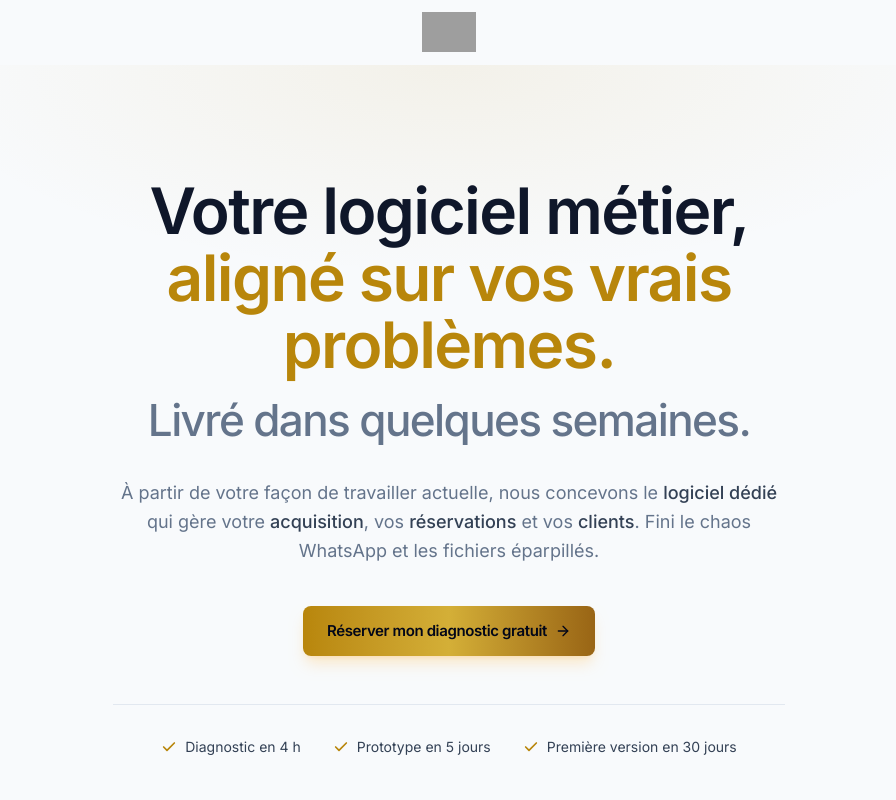
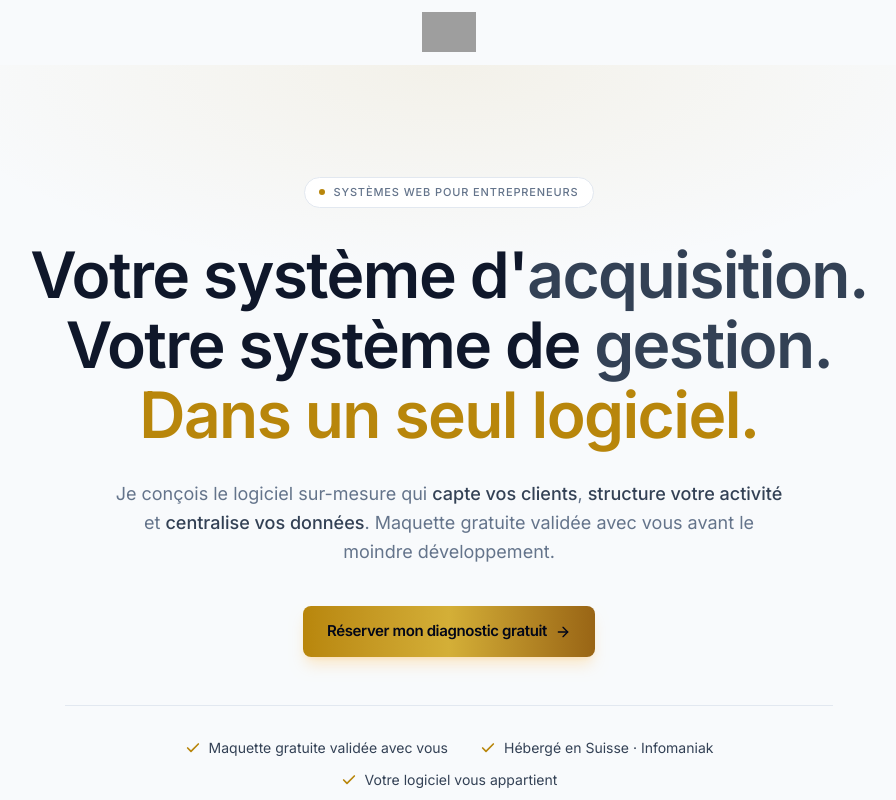
Before and after one commit to PATAWALA/System-Architect, a Next.js app: page / in a window 1280 px wide. Shown: the top 800 px of the page, without its empty margins (191-1087 px from the left). Built offline with nearby package versions, Linux system fonts and the light colour scheme; grey boxes are pictures that could not be loaded.

Commit message:
094 update

```diff
--- a/components/sections/hero-section.tsx
+++ b/components/sections/hero-section.tsx
@@ -5,9 +5,9 @@ import { ArrowRight, Check } from "lucide-react";
 import { Button } from "@/components/ui/button";
 
 const REASSURANCES = [
-  "Diagnostic en 4 h",
-  "Prototype en 5 jours",
-  "Première version en 30 jours",
+  "Maquette gratuite validée avec vous",
+  "Hébergé en Suisse · Infomaniak",
+  "Votre logiciel vous appartient",
 ];
 
 export function HeroSection() {
@@ -19,7 +19,7 @@ export function HeroSection() {
 
   return (
     <section className="relative overflow-hidden">
-      {/* Halo doré discret en fond */}
+      {/* Halo doré discret */}
       <div
         aria-hidden
         className="absolute inset-x-0 top-0 h-[600px] bg-[radial-gradient(ellipse_60%_50%_at_50%_0%,rgba(184,134,11,0.08),transparent_70%)] pointer-events-none"
@@ -27,22 +27,35 @@ export function HeroSection() {
 
       <div className="relative mx-auto max-w-4xl px-6 pt-20 pb-24 lg:pt-28 lg:pb-32">
         <div className="flex flex-col items-center text-center">
-          {/* ---------- H1 — orienté logiciel métier ---------- */}
+          {/* ---------- Badge ---------- */}
+          <motion.div
+            initial={{ opacity: 0, y: 10 }}
+            animate={{ opacity: 1, y: 0 }}
+            transition={{ duration: 0.5 }}
+            className="inline-flex items-center gap-2 px-3.5 py-1.5 rounded-full bg-white border border-[#E2E8F0] text-[11px] font-medium tracking-[0.08em] uppercase text-[#64748B]"
+          >
+            <span className="w-1.5 h-1.5 rounded-full bg-[#B8860B]" />
+            Systèmes web pour entrepreneurs
+          </motion.div>
+
+          {/* ---------- H1 en 3 lignes ---------- */}
           <motion.h1
             initial={{ opacity: 0, y: 16 }}
             animate={{ opacity: 1, y: 0 }}
-            transition={{ duration: 0.7, ease: [0.22, 1, 0.36, 1] as const }}
-            className="text-[40px] sm:text-5xl lg:text-[64px] font-semibold tracking-tight text-[#0F172A] leading-[1.05] max-w-4xl"
+            transition={{
+              duration: 0.7,
+              delay: 0.05,
+              ease: [0.22, 1, 0.36, 1] as const,
+            }}
+            className="mt-8 text-[36px] sm:text-5xl lg:text-[64px] font-semibold tracking-tight text-[#0F172A] leading-[1.1]"
           >
-            Votre logiciel métier,
+            Votre système d'
+            <span className="text-[#334155]">acquisition.</span>
             <br />
-            <span className="text-[#B8860B]">
-              aligné sur vos vrais problèmes.
-            </span>
+            Votre système de{" "}
+            <span className="text-[#334155]">gestion.</span>
             <br />
-            <span className="text-[#64748B] text-3xl sm:text-4xl lg:text-[44px] font-medium">
-              Livré dans quelques semaines.
-            </span>
+            <span className="text-[#B8860B]">Dans un seul logiciel.</span>
           </motion.h1>
 
           {/* ---------- Sous-titre ---------- */}
@@ -54,19 +67,22 @@ export function HeroSection() {
               delay: 0.15,
               ease: [0.22, 1, 0.36, 1] as const,
             }}
-            className="mt-8 text-lg text-[#64748B] leading-relaxed max-w-2xl"
+            className="mt-7 text-lg text-[#64748B] leading-relaxed max-w-2xl"
           >
-            À partir de votre façon de travailler actuelle, nous concevons le{" "}
+            Je conçois le logiciel sur-mesure qui{" "}
             <span className="text-[#334155] font-medium">
-              logiciel dédié
+              capte vos clients
+            </span>
+            ,{" "}
+            <span className="text-[#334155] font-medium">
+              structure votre activité
             </span>{" "}
-            qui gère votre{" "}
-            <span className="text-[#334155] font-medium">acquisition</span>,
-            vos{" "}
-            <span className="text-[#334155] font-medium">réservations</span> et
-            vos{" "}
-            <span className="text-[#334155] font-medium">clients</span>. Fini
-            le chaos WhatsApp et les fichiers éparpillés.
+            et{" "}
+            <span className="text-[#334155] font-medium">
+              centralise vos données
+            </span>
+            . Maquette gratuite validée avec vous avant le moindre
+            développement.
           </motion.p>
 
           {/* ---------- CTA unique ---------- */}
@@ -96,7 +112,7 @@ export function HeroSection() {
                 transition: { staggerChildren: 0.1, delayChildren: 0.45 },
               },
             }}
-            className="mt-12 pt-8 border-t border-[#E2E8F0] flex flex-wrap justify-center gap-x-8 gap-y-3 w-full max-w-2xl"
+            className="mt-12 pt-8 border-t border-[#E2E8F0] flex flex-wrap justify-center gap-x-8 gap-y-3 w-full max-w-3xl"
           >
             {REASSURANCES.map((r) => (
               <motion.li
```
